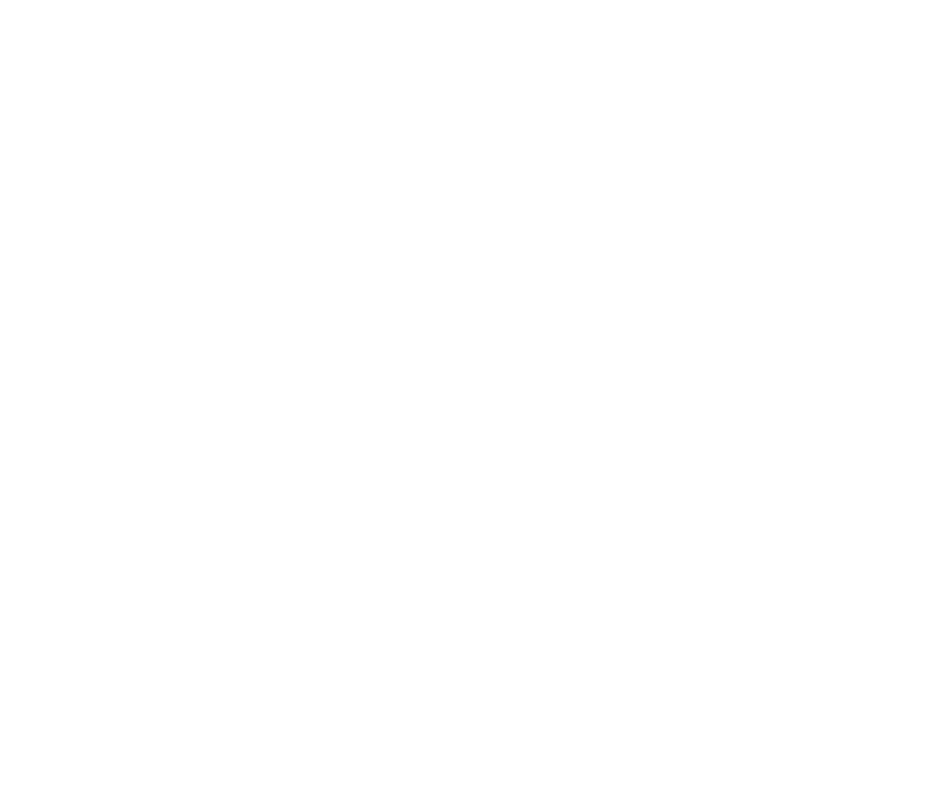
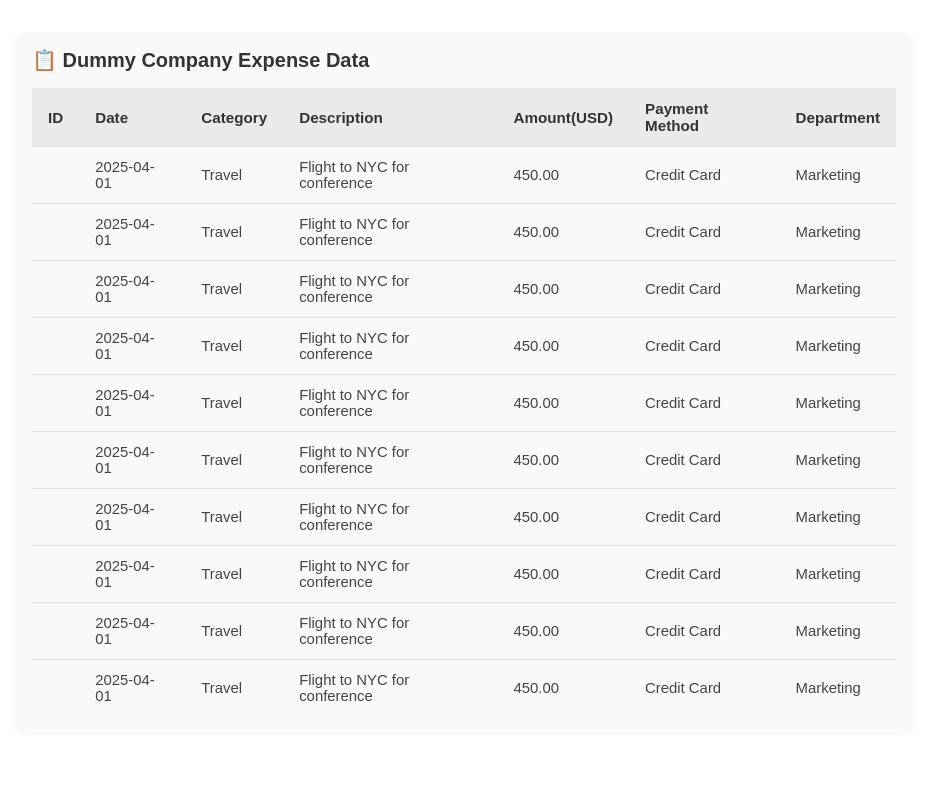
Before and after one commit to alex-anie/expenses-php-app, a PHP site: page / in a window 1280 px wide. Before the commit the part shown is empty. Shown: the whole page, without its empty margins (176-1103 px from the left). Run offline with PHP 8.4, Linux system fonts and the light colour scheme.

Commit message:
CSS table styles implemented

```diff
--- /dev/null
+++ b/css/main.css
@@ -0,0 +1,66 @@
+*, *::after, *::before {
+    margin: 0;
+    padding: 0;
+    font-family: sans-serif;
+    box-sizing: border-box;
+}
+
+.web-root {
+    width: 70%;
+    margin: 2em auto;
+}
+
+.expense-table-container {
+  max-width: 1000px;
+  margin: 2rem auto;
+  padding: 1rem;
+  font-family: 'Segoe UI', Tahoma, Geneva, Verdana, sans-serif;
+  background-color: #f9f9f9;
+  border-radius: 12px;
+  box-shadow: 0 2px 10px rgba(0, 0, 0, 0.05);
+}
+
+.expense-table-wrapper {
+  overflow-x: auto;
+}
+
+.expense-table {
+  width: 100%;
+  border-collapse: collapse;
+  min-width: 800px;
+}
+
+.expense-table caption {
+  font-size: 1.25rem;
+  font-weight: bold;
+  margin-bottom: 1rem;
+  color: #333;
+  text-align: left;
+}
+
+.expense-table thead th {
+  background-color: #eaeaea;
+  color: #333;
+  text-align: left;
+  padding: 0.75rem 1rem;
+  font-size: 0.95rem;
+  position: relative;
+}
+
+.expense-table tbody td {
+  padding: 0.75rem 1rem;
+  border-top: 1px solid #e0e0e0;
+  font-size: 0.93rem;
+  color: #444;
+}
+
+.expense-table tbody tr:hover {
+  background-color: #f1f1f1;
+}
+
+.header-line {
+  height: 4px;
+  background: linear-gradient(to right, #4f46e5, #3b82f6);
+  border-radius: 4px;
+  margin-top: -4px;
+}
--- a/index.php
+++ b/index.php
@@ -1,3 +1,65 @@
 <?php
     include "expenses.php";
 ?>
+
+<!DOCTYPE html>
+<html lang="en">
+<head>
+    <meta charset="UTF-8">
+    <meta name="viewport" content="width=device-width, initial-scale=1.0">
+    <title>PHP Expense App</title>
+    <link rel="stylesheet" href="./css/main.css" />
+</head>
+<body>
+    <main class="web-root">
+        <!-- Sorting Section -->
+        <section>
+
+        </section>
+
+        <!-- Heading -->
+        <section class="heading-wrapper">
+            <!-- <h1 class="heading">Dummy Company Expense Data</h1> -->
+        </section>
+
+        <!-- Table Content -->
+        <article class="expense-table-container">
+            <section class="expense-table-wrapper">
+                <table class="expense-table">
+                    <caption>
+                        📋 Dummy Company Expense Data
+                    </caption>
+                            <thead>
+                        <tr>
+                            <th>ID</th>
+                            <th>Date</th>
+                            <th>Category</th>
+                            <th>Description</th>
+                            <th>Amount(USD)</th>
+                            <th>Payment Method</th>
+                            <th>Department</th>
+                        </tr>
+                    </thead>
+                    <tbody>
+                    <?php
+                        foreach($expense as $id => $data){
+                            echo '
+                                    <tr>
+                                        <td></td>
+                                        <td>2025-04-01</td>
+                                        <td>Travel</td>
+                                        <td>Flight to NYC for conference</td>
+                                        <td>450.00</td>
+                                        <td>Credit Card</td>
+                                        <td>Marketing</td>
+                                    </tr>
+                            ';
+                        }
+                    ?>
+                </tbody>
+                </table>
+            </section>
+        </article>
+    </main>
+</body>
+</html>
```
Also changed, not shown: js/app.js (added).
